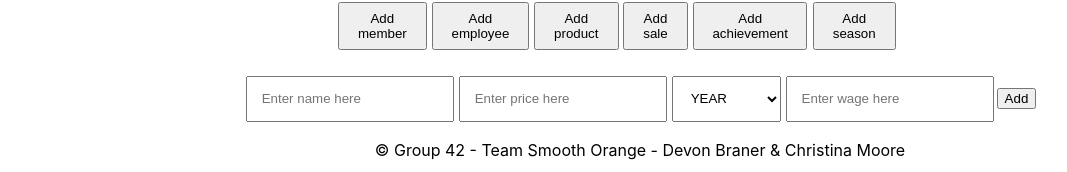
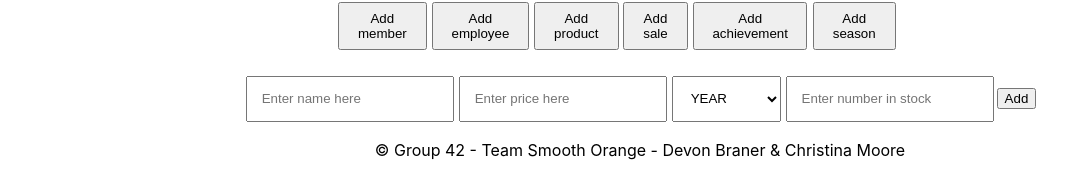
Before and after one commit to christinamakes/cs340_jojamart, a React (Create React App) app: page /add-product in a window 1280 px wide. Shown: the part 187-359 px from the top of the page, without its empty margins (0-1067 px from the left). Built offline with nearby package versions, Linux system fonts and the light colour scheme.

Commit message:
change number of product in stock

```diff
--- a/src/pages/AddProductPage.js
+++ b/src/pages/AddProductPage.js
@@ -52,7 +52,7 @@ export const AddProductPage = () => {
             </select>
             <input
                 type="text"
-                placeholder="Enter wage here"
+                placeholder="Enter number in stock"
                 value={stockNum}
                 onChange={e => setStockNum(e.target.value)} />
             <button
```
